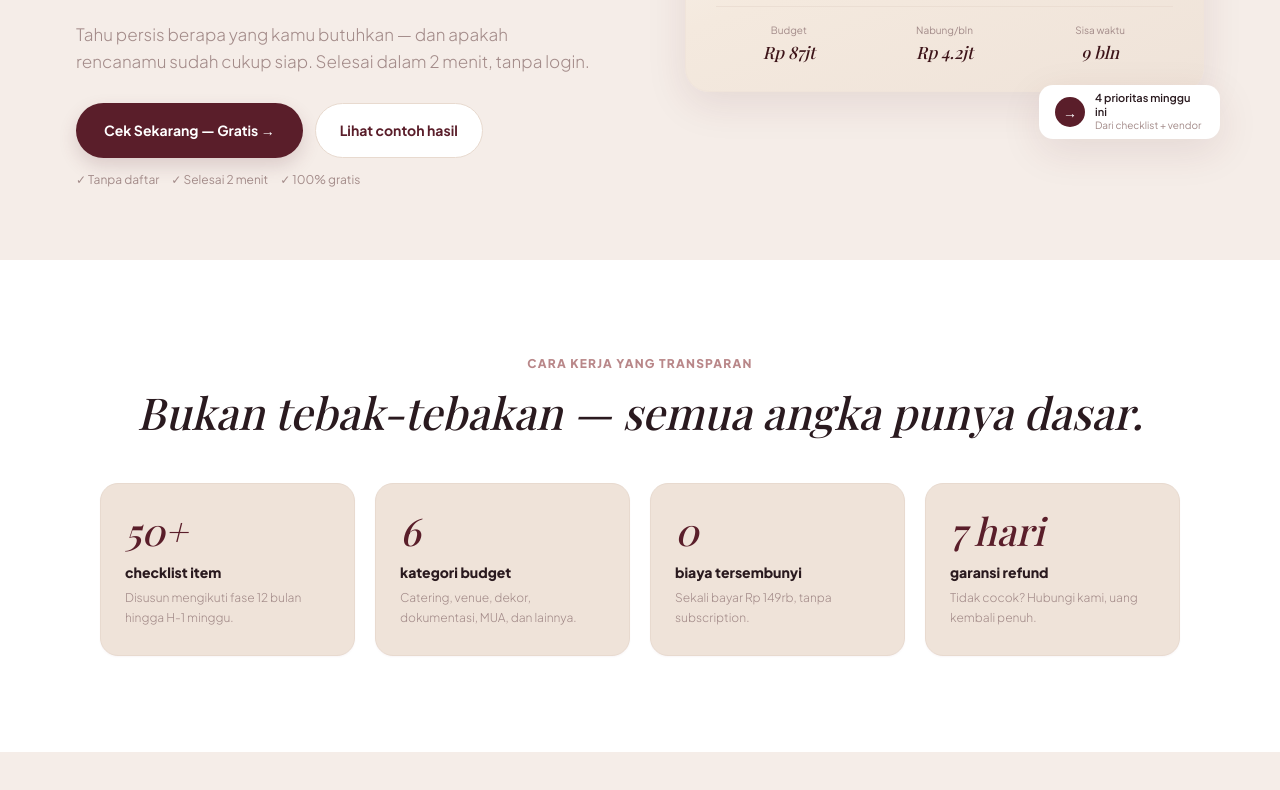
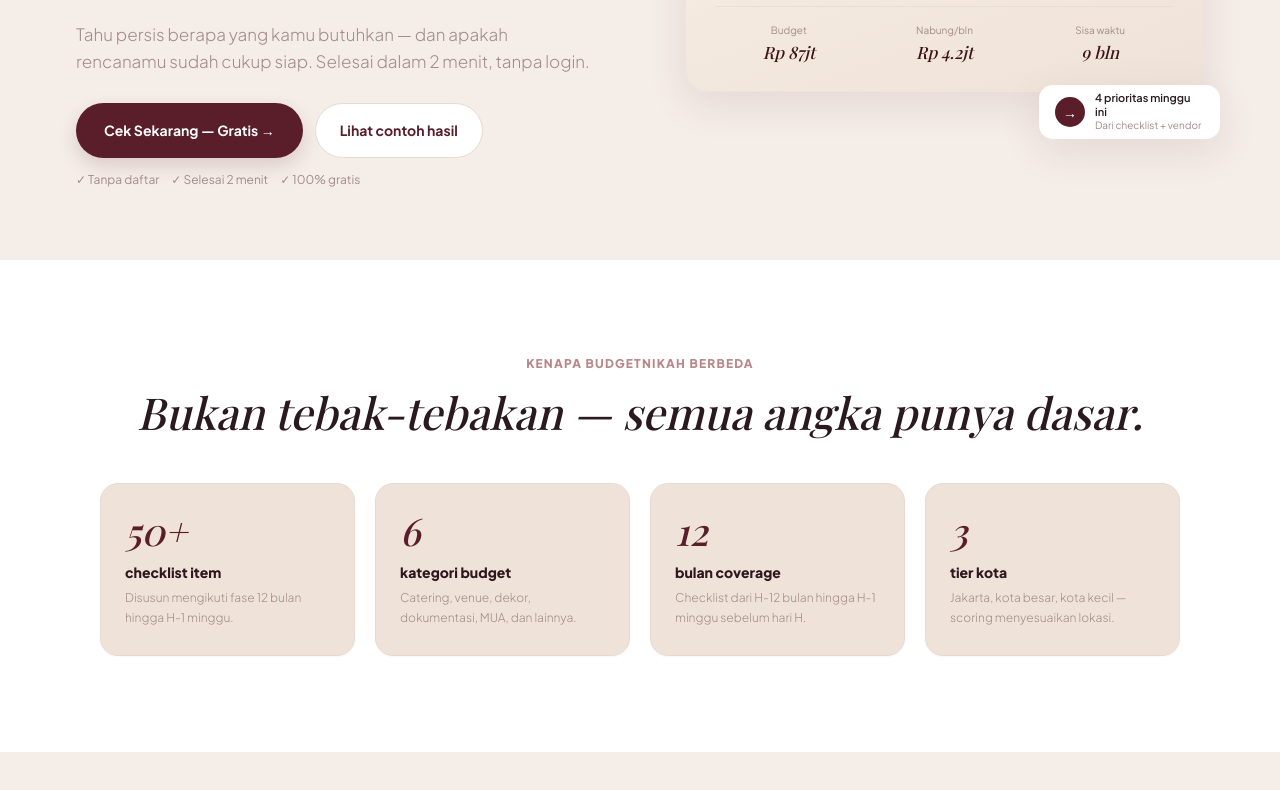
Before and after one commit to farhanafgany/Budget_Nikah, a Next.js app: page / in a window 1280 px wide. Shown: the part 378-1168 px from the top of the page. Built offline with nearby package versions, Linux system fonts and the light colour scheme; a web font is replaced by a local one.

Commit message:
fix: TrustMetrics — ganti purchase signals dengan metric produk

```diff
--- a/src/components/landing/TrustMetrics.tsx
+++ b/src/components/landing/TrustMetrics.tsx
@@ -10,14 +10,14 @@ const METRICS = [
     desc: 'Catering, venue, dekor, dokumentasi, MUA, dan lainnya.',
   },
   {
-    value: '0',
-    label: 'biaya tersembunyi',
-    desc: 'Sekali bayar Rp 149rb, tanpa subscription.',
+    value: '12',
+    label: 'bulan coverage',
+    desc: 'Checklist dari H-12 bulan hingga H-1 minggu sebelum hari H.',
   },
   {
-    value: '7 hari',
-    label: 'garansi refund',
-    desc: 'Tidak cocok? Hubungi kami, uang kembali penuh.',
+    value: '3',
+    label: 'tier kota',
+    desc: 'Jakarta, kota besar, kota kecil — scoring menyesuaikan lokasi.',
   },
 ]
 
@@ -26,7 +26,7 @@ export function TrustMetrics() {
     <section className="px-6 md:px-8 py-[72px] md:py-24 bg-white">
       <div className="max-w-[1080px] mx-auto">
         <p className="text-center text-xs font-extrabold uppercase tracking-widest text-nikah-mauve mb-3">
-          Cara kerja yang transparan
+          Kenapa BudgetNikah berbeda
         </p>
         <h2
           className="text-[34px] md:text-[44px] text-nikah-text text-center mb-11 leading-tight"
```
Also changed, not shown: 1 other file (tests, documents, lock files or other folders).
